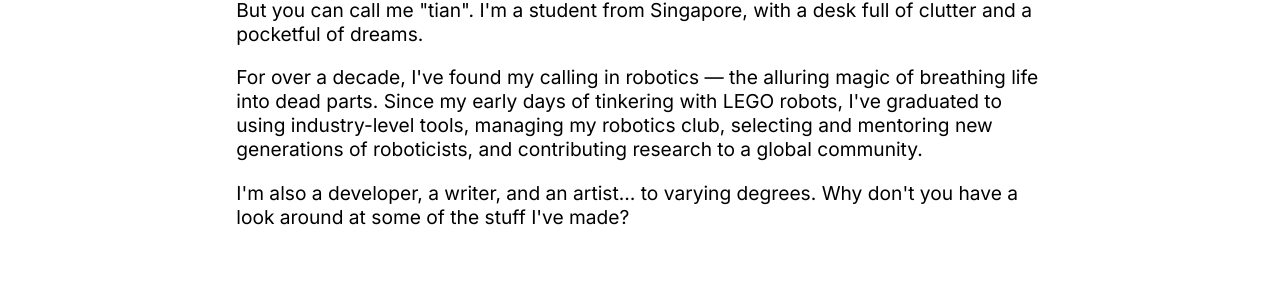
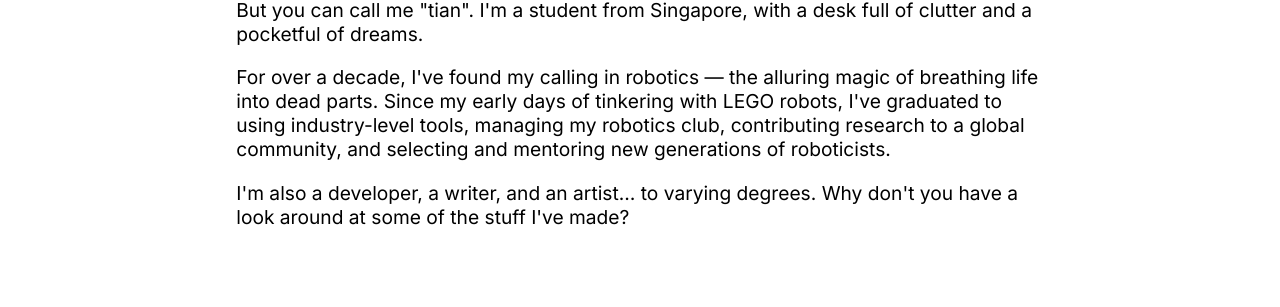
Before and after one commit to qitianshi/qitianshi.com, a Jekyll site: the page built from index.html, in a window 1280 px wide. Shown: the part 1438-1745 px from the top of the page. Built offline with Jekyll 4.4.1, drawn with Linux system fonts in a browser that asks for light colours.

Commit message:
Update homepage introduction text

```diff
--- a/index.html
+++ b/index.html
@@ -32,7 +32,7 @@ custom_stylesheet: "/assets/styles/home.css"
         <p>
             But you can call me "tian". I'm a student from Singapore, with a desk full of clutter and a pocketful of dreams.
         </p><p>
-            For over a decade, I've found my calling in robotics &mdash; the alluring magic of breathing life into dead parts. Since my early days of tinkering with LEGO robots, I've graduated to using industry-level tools, managing my robotics club, selecting and mentoring new generations of roboticists, and contributing research to a global community.
+            For over a decade, I've found my calling in robotics &mdash; the alluring magic of breathing life into dead parts. Since my early days of tinkering with LEGO robots, I've graduated to using industry-level tools, managing my robotics club, contributing research to a global community, and selecting and mentoring new generations of roboticists.
         </p><p>
             I'm also a developer, a writer, and an artist&mldr; to varying degrees. Why don't you have a look around at some of the stuff I've made?
         </p>
```
